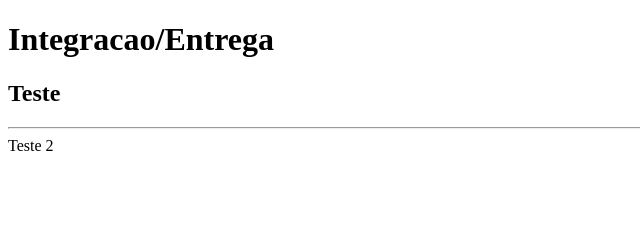
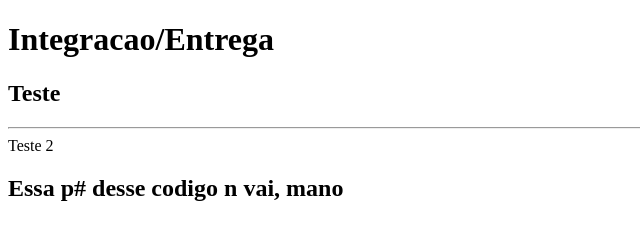
Before and after one commit to NesioCarvalho/CI_CD, a plain HTML site: page index.html in a window 1280 px wide. Shown: the whole page, without its empty margins (0-640 px from the left). Drawn offline with Linux system fonts and the light colour scheme.

Commit message:
Ve se funciona, meu

```diff
--- a/index.html
+++ b/index.html
@@ -8,5 +8,6 @@
     <h1>Integracao/Entrega </h1>
     <h2>Teste </h2>
     <hr>Teste 2 </hr>
+    <h2>Essa p# desse codigo n vai, mano</h2>
 </body>
 </html>
```
